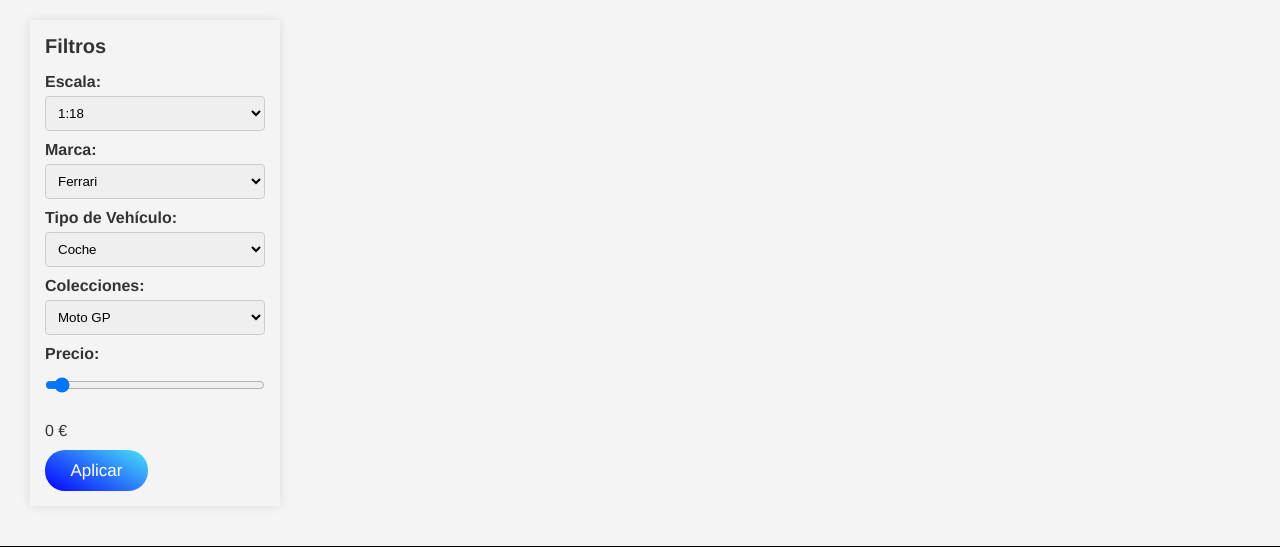
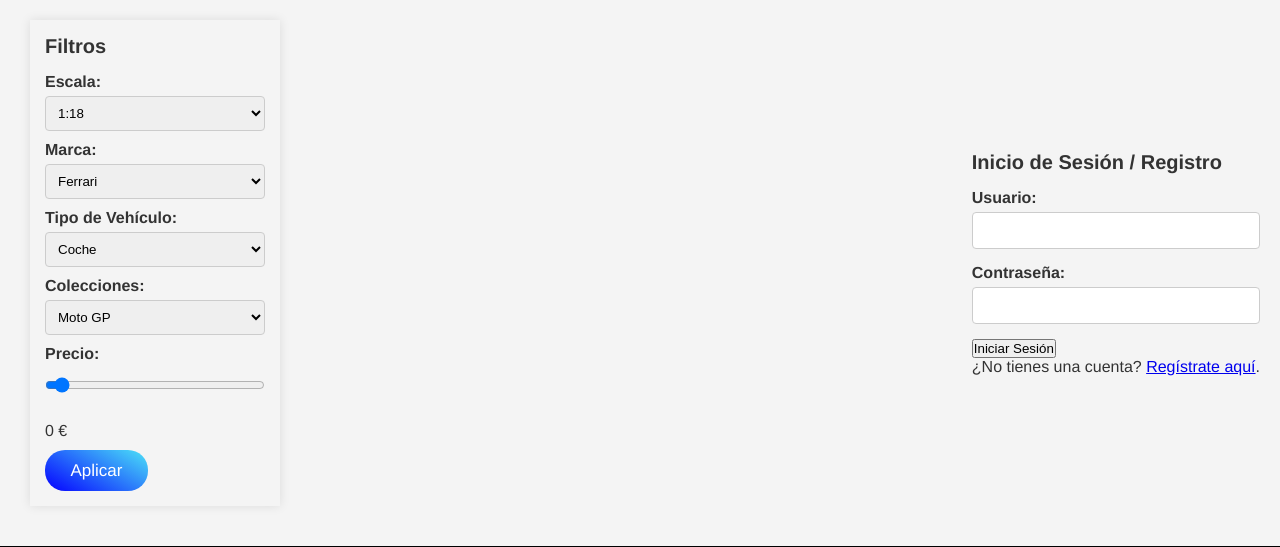
Before and after one commit to Elizaga21/Elizaga21.github.io, a PHP site: page / in a window 1280 px wide. Shown: the part 108-655 px from the top of the page. Run offline with PHP 8.4, Linux system fonts and the light colour scheme; data that the repository does not hold is empty; some libraries are stand-ins or nearby versions.

Commit message:
menu_derecha v1

```diff
--- a/menu_derecha.php
+++ b/menu_derecha.php
@@ -1,7 +1,17 @@
-<!-- Contenido del menú derecho (formulario de login/registro, carrito, etc.) -->
-<aside id="menu-derecha">
-    <?php
-    // Lógica para mostrar formulario de login/registro o nombre del usuario logueado
-    // También muestra opciones adicionales según el tipo de usuario
-    ?>
-</aside>
+<!-- Contenido del menú derecho (login/registro) -->
+<div id="menu-derecha">
+    <h2>Inicio de Sesión / Registro</h2>
+
+    <!-- Formulario de Inicio de Sesión -->
+    <form action="login.php" method="post">
+        <label for="username">Usuario:</label>
+        <input type="text" id="username" name="username" required>
+
+        <label for="password">Contraseña:</label>
+        <input type="password" id="password" name="password" required>
+
+        <button type="submit">Iniciar Sesión</button>
+    </form>
+
+    <p>¿No tienes una cuenta? <a href="http://miniaturasycolecciones.infinityfreeapp.com/registro.php">Regístrate aquí</a>.</p>
+</div>
```
Also changed, not shown: cerrar_sesion.php (added, +8 -0 lines).
